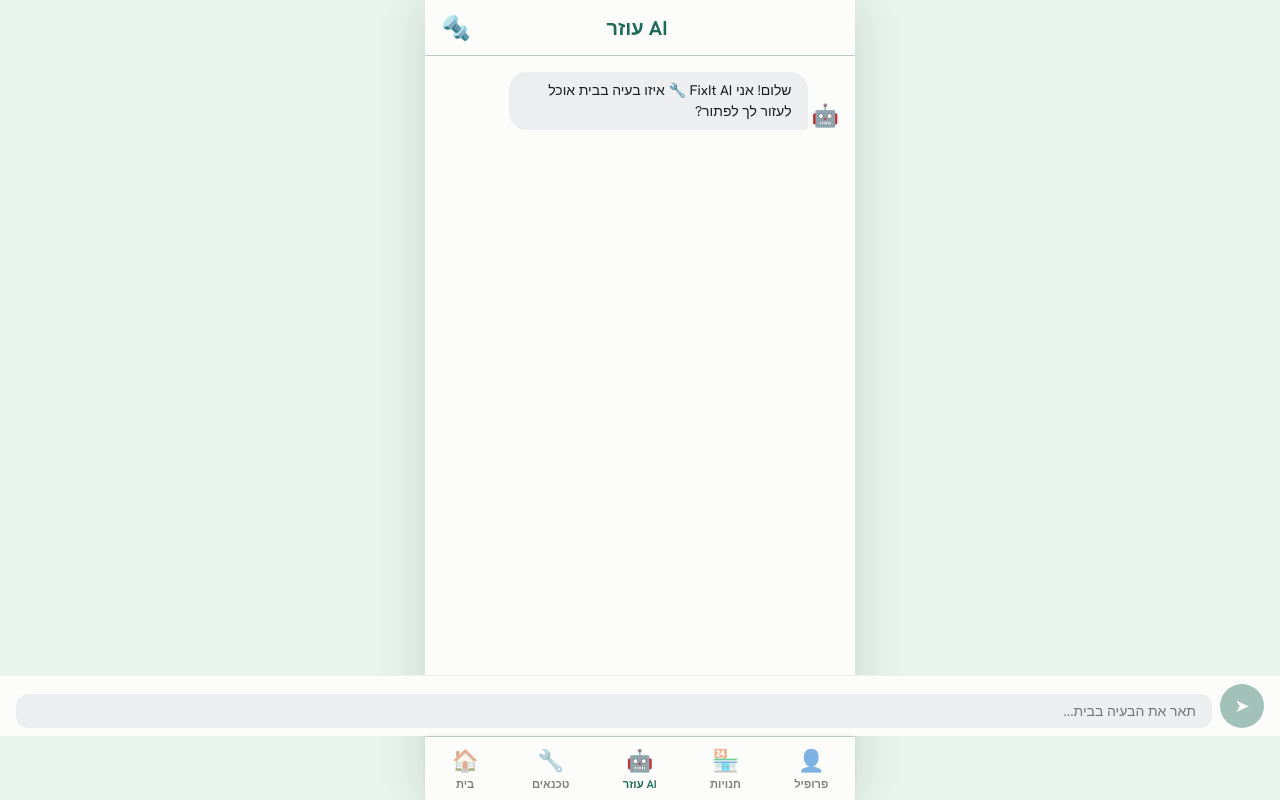
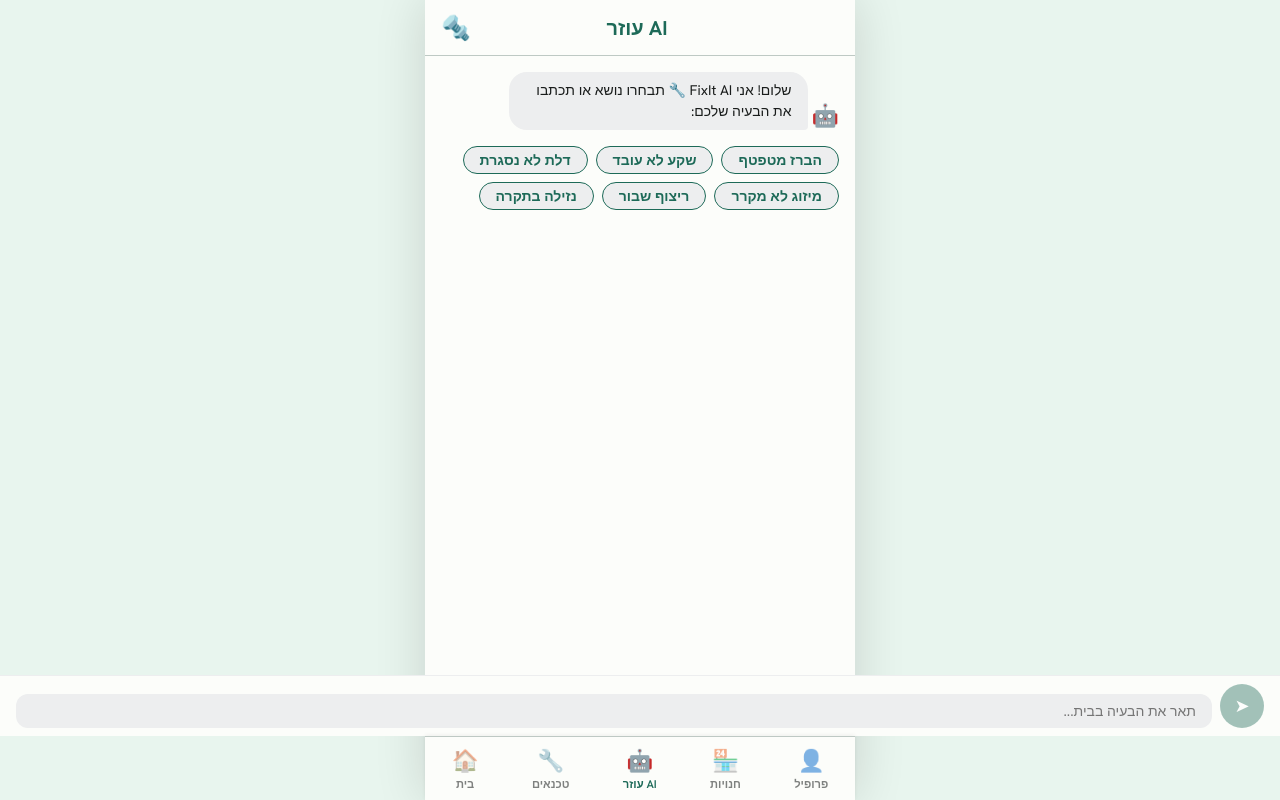
Before and after one commit to Yaelsapirr/FixIt, a React (Vite) app in the folder finalProject/: page /ai in a window 1280 px wide. Built offline with nearby package versions, Linux system fonts and the light colour scheme; no server answers.

Commit message:
feat: AI chat quick-start prompts + gemini serverless proxy

```diff
--- a/finalProject/src/pages/AiChatPage.css
+++ b/finalProject/src/pages/AiChatPage.css
@@ -131,3 +131,31 @@
   0%, 80%, 100% { transform: translateY(0); opacity: 0.4; }
   40%            { transform: translateY(-6px); opacity: 1; }
 }
+
+/* Quick start buttons */
+.chat-starters {
+  display: flex;
+  flex-wrap: wrap;
+  gap: var(--spacing-sm);
+  padding: var(--spacing-sm) 0;
+  direction: rtl;
+}
+
+.chat-starter-btn {
+  background: var(--color-surface-container);
+  border: 1.5px solid var(--color-primary);
+  color: var(--color-primary);
+  border-radius: 20px;
+  padding: var(--spacing-xs) var(--spacing-md);
+  font-family: var(--font-family);
+  font-size: var(--font-size-body-medium);
+  font-weight: 600;
+  cursor: pointer;
+  transition: background 0.15s, color 0.15s;
+  direction: rtl;
+}
+
+.chat-starter-btn:active {
+  background: var(--color-primary);
+  color: var(--color-on-primary);
+}
--- a/finalProject/src/pages/AiChatPage.jsx
+++ b/finalProject/src/pages/AiChatPage.jsx
@@ -3,10 +3,18 @@ import AppHeader from '../components/AppHeader/AppHeader';
 import Navbar from '../components/Navbar/Navbar';
 import './AiChatPage.css';
 
-
 const API_URL = '/api/gemini';
 
-const SYSTEM_PROMPT = 'אתה עוזר בית חכם בשם FixIt AI. אתה מסייע לאנשים לאבחן ולפתור בעיות בית נפוצות כמו אינסטלציה, חשמל, ריצוף, דלתות וחלונות, מיזוג ועוד. ענה תמיד בעברית, בצורה ברורה ומובנת. אם הבעיה מסוכנת (חשמל, גז) — המלץ לפנות לאיש מקצוע. היה ידידותי, מעשי וקצר.';
+const SYSTEM_PROMPT = 'אתה עוזר בית חכם בשם FixIt AI. אתה מסייע לאנשים לאבחן ולפתור בעיות בית נפוצות כמו אינסטלציה, חשמל, ריצוף, דלתות וחלונות, מיזוג ועוד. ענה תמיד בעברית, בצורה ברורה, מובנת ומעשית. פרט שלבים קצרים וממוספרים כשרלוונטי. אם הבעיה מסוכנת (חשמל, גז) המלץ לפנות לאיש מקצוע. היה ידידותי וקצר.';
+
+const STARTERS = [
+  { label: 'הברז מטפטף', prompt: 'הברז שלי במטבח מטפטף כל הזמן, איך לתקן?' },
+  { label: 'שקע לא עובד', prompt: 'יש לי שקע חשמל שהפסיק לעבוד, מה לבדוק?' },
+  { label: 'דלת לא נסגרת', prompt: 'הדלת שלי לא נסגרת טוב, מה הסיבה ואיך לתקן?' },
+  { label: 'מיזוג לא מקרר', prompt: 'המיזוג עובד אבל לא מקרר, מה הבעיה?' },
+  { label: 'ריצוף שבור', prompt: 'אריח ריצוף נשבר, איך להחליף אותו?' },
+  { label: 'נזילה בתקרה', prompt: 'יש לי כתם רטיבות בתקרה, מה הסיבות האפשריות ומה לעשות?' },
+];
 
 function Message({ msg }) {
   const isUser = msg.role === 'user';
@@ -21,10 +29,11 @@ function Message({ msg }) {
 
 export default function AiChatPage() {
   const [messages, setMessages] = useState([
-    { role: 'ai', text: 'שלום! אני FixIt AI 🔧 איזו בעיה בבית אוכל לעזור לך לפתור?' }
+    { role: 'ai', text: 'שלום! אני FixIt AI 🔧 תבחרו נושא או תכתבו את הבעיה שלכם:' }
   ]);
   const [input, setInput] = useState('');
   const [loading, setLoading] = useState(false);
+  const [started, setStarted] = useState(false);
   const bottomRef = useRef(null);
 
   useEffect(function() {
@@ -33,21 +42,12 @@ export default function AiChatPage() {
     }
   }, [messages]);
 
-  async function sendMessage() {
-    const text = input.trim();
-    if (!text || loading) return;
-    if (false) {
-      setMessages(function(prev) {
-        return prev.concat([
-          { role: 'user', text: text },
-          { role: 'ai', text: 'חסר VITE_GEMINI_API_KEY ב-.env — הוסיפי את המפתח כדי להשתמש בעוזר AI.' }
-        ]);
-      });
-      setInput('');
-      return;
-    }
+  async function sendMessage(text) {
+    const trimmed = (text || input).trim();
+    if (!trimmed || loading) return;
+    setStarted(true);
 
-    const newMessages = messages.concat([{ role: 'user', text: text }]);
+    const newMessages = messages.concat([{ role: 'user', text: trimmed }]);
     setMessages(newMessages);
     setInput('');
     setLoading(true);
@@ -74,7 +74,7 @@ export default function AiChatPage() {
         data.candidates[0].content.parts &&
         data.candidates[0].content.parts[0].text;
       setMessages(function(prev) {
-        return prev.concat([{ role: 'ai', text: reply || 'מצטערת, לא הצלחתי לענות. נסי שוב.' }]);
+        return prev.concat([{ role: 'ai', text: reply || 'לא הצלחתי לענות. נסי שוב.' }]);
       });
     } catch (e) {
       setMessages(function(prev) {
@@ -100,6 +100,23 @@ export default function AiChatPage() {
         {messages.map(function(msg, i) {
           return <Message key={i} msg={msg} />;
         })}
+
+        {!started && (
+          <div className="chat-starters">
+            {STARTERS.map(function(s) {
+              return (
+                <button
+                  key={s.label}
+                  className="chat-starter-btn"
+                  onClick={function() { sendMessage(s.prompt); }}
+                >
+                  {s.label}
+                </button>
+              );
+            })}
+          </div>
+        )}
+
         {loading && (
           <div className="chat-msg chat-msg--ai">
             <span className="chat-msg__avatar">🤖</span>
@@ -123,7 +140,7 @@ export default function AiChatPage() {
         />
         <button
           className="ai-chat-page__send"
-          onClick={sendMessage}
+          onClick={function() { sendMessage(); }}
           disabled={loading || !input.trim()}
           aria-label="שלח"
         >
```
